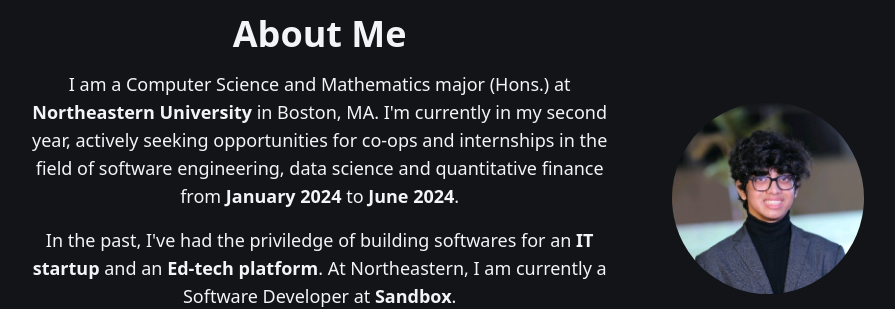
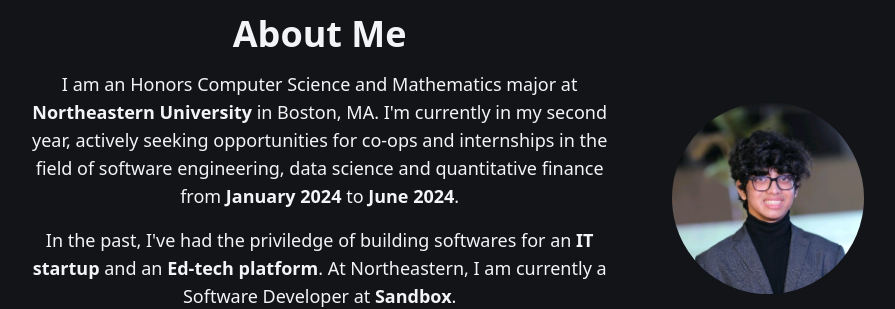
Before and after one commit to RishikeshNK/portfolio, a React (Vite) app: page / in a window 1280 px wide. Shown: the part 810-1119 px from the top of the page, without its empty margins (171-1066 px from the left). Built offline with nearby package versions, Linux system fonts and the light colour scheme.

Commit message:
fix: typo

```diff
--- a/src/components/AboutMe.jsx
+++ b/src/components/AboutMe.jsx
@@ -10,7 +10,7 @@
           About Me
         </h2>
         <p className="about-text">
-          I am a Computer Science and Mathematics major (Hons.) at{" "}
+          I am an Honors Computer Science and Mathematics major at{" "}
           <span className="font-semibold">Northeastern University</span> in
           Boston, MA. I&apos;m currently in my second year, actively seeking
           opportunities for co-ops and internships in the field of software
```
